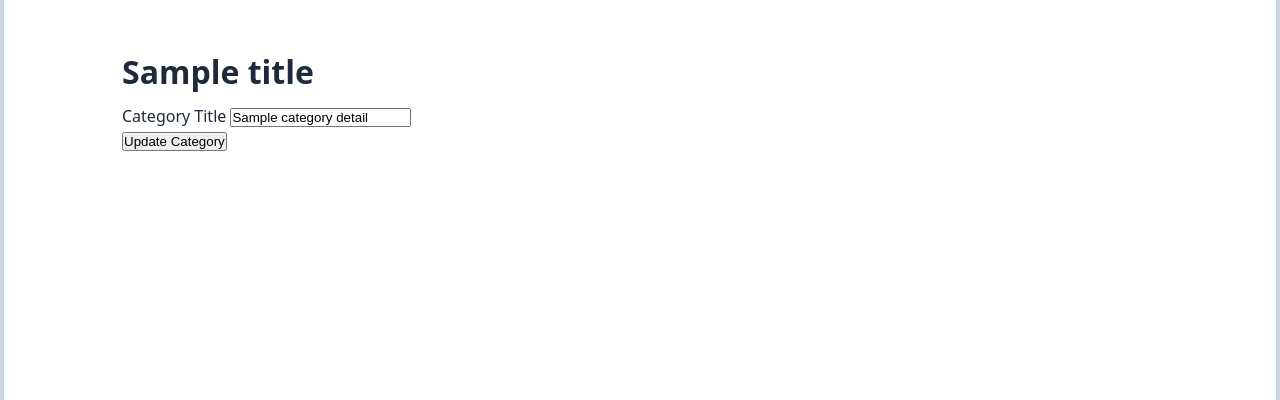
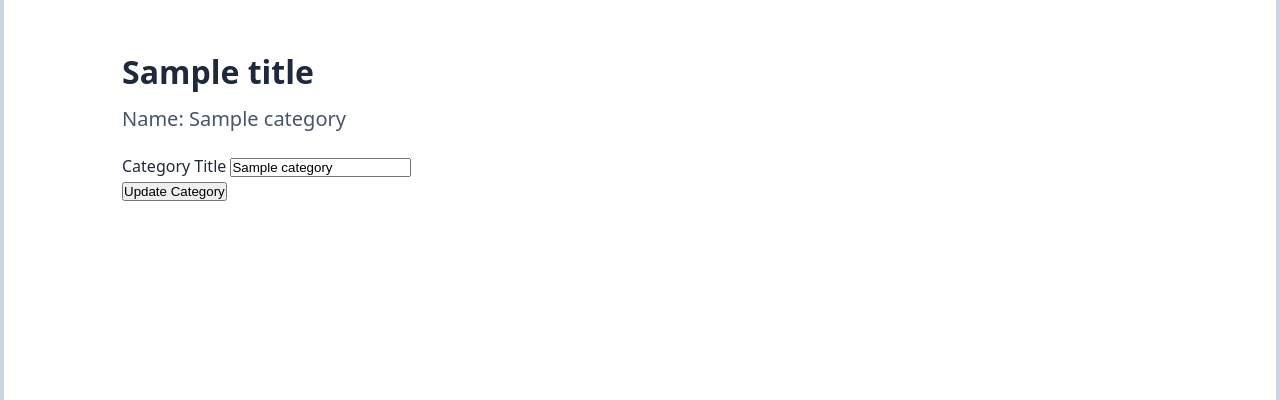
Before and after one commit to Zaanian/cse340-course-repo, a Node server app: template src/views/edit-category.ejs in a window 1280 px wide. Shown: the part 62-462 px from the top of the page. Run offline with Node 20, Linux system fonts and the light colour scheme; the template is opened without the code that fills it: most values are stand-ins (such as "Sample title", 1, 10 or a date in 2020).

Commit message:
edit categories works

```diff
--- a/src/controller/categories.js
+++ b/src/controller/categories.js
@@ -4,6 +4,7 @@ import {
     updateCategoryAssignments, createCategory, updateCategory
 } from '../models/categories.js';
 import { getProjectDetails } from '../models/projects.js';
+import { body, validationResult } from 'express-validator';
 
 
 const showCategoriesPage = async (req, res) => {
@@ -82,8 +83,8 @@ const processEditcategoryForm = async (req, res) => {
     await updateCategory(categoryId, title);
 
     // Set a success flash message
-    req.flash('success', 'Organization updated successfully!');
-    res.redirect(`/organization/${organizationId}`);
+    req.flash('success', 'Category updated successfully!');
+    res.redirect(`/category/${categoryId}`);
 }
 export {
     showCategoriesPage, showCategoryDetailsPage,
--- a/src/routes.js
+++ b/src/routes.js
@@ -55,9 +55,9 @@ router.get('/edit-project/:id', showEditProjectForm)
 router.post('/edit-project/:id', processEditProjectForm)
 
 // Route to display the edit project form
-router.get('/edit-project/:id', showEditcategoryForm);
+router.get('/edit-category/:id', showEditcategoryForm);
 // Route to handle the edit project form submission
-router.post('/edit-project/:id', processEditProjectForm);
+router.post('/edit-category/:id', processEditcategoryForm);
 
 // error-handling routes
 router.get('/test-error', testErrorPage);
--- a/src/views/edit-category.ejs
+++ b/src/views/edit-category.ejs
@@ -3,12 +3,13 @@
         <h1>
             <%= title %>
         </h1>
+        <h2>Name: <%= category.category_name %>
+        </h2>
 
-        <form action="/edit-category/<%= categoryDetails.category_id %>" method="POST">
+        <form action="/edit-category/<%= category.category_id %>" method="POST">
             <div class="form-group">
                 <label for="title">Category Title</label>
-                <input type="text" id="title" name="title" value="<%= categoryDetails.title %>" maxlength="150"
-                    required />
+                <input type="text" id="title" name="title" value="<%= category.title %>" maxlength="150" required />
             </div>
 
             <button type="submit">Update Category</button>
```
